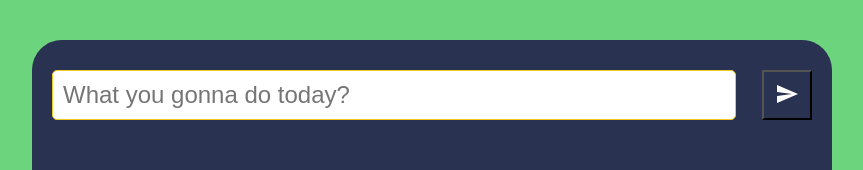
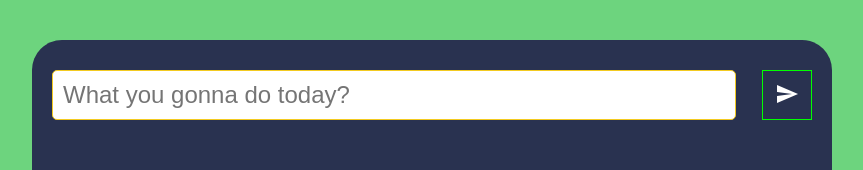
Before and after one commit to BartekObudzinski/ToDoAppReact, a React (Create React App) app: page / in a window 1280 px wide. Shown: the top 170 px of the page, without its empty margins (208-1071 px from the left). Built offline with nearby package versions, Linux system fonts and the light colour scheme.

Commit message:
initial commit

```diff
--- a/src/components/ToDoForm/ToDoForm.js
+++ b/src/components/ToDoForm/ToDoForm.js
@@ -29,7 +29,7 @@ const ToDoForm = ({ inputText, setInputText, todoTasks, setTodoTasks }) => {
         onChange={handleInputText}
       />
       <div className="buttonsContainer">
-        <Button onClickFn={addTask} style="doneButton" type="submit">
+        <Button onClickFn={addTask} style={styles.buttonSend} type="submit">
           <i class="material-icons">send</i>
         </Button>
       </div>
--- a/src/components/ToDoForm/ToDoForm.module.scss
+++ b/src/components/ToDoForm/ToDoForm.module.scss
@@ -13,3 +13,10 @@
     border-radius: 5px;
   }
 }
+
+.buttonSend {
+  border: 1px #00ff00 solid;
+  &:hover {
+    background-color: #00ff00;
+  }
+}
```
